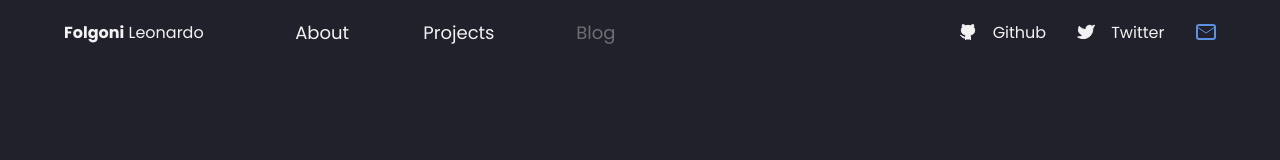
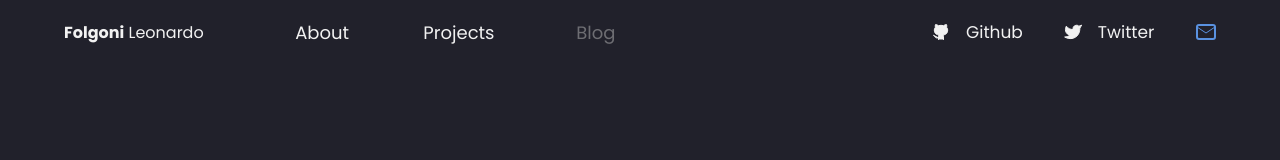
Before and after one commit to f0lg0/portfolio, a Next.js app: page / in a window 1280 px wide. Shown: the top 160 px of the page. Built offline with nearby package versions, Linux system fonts and the light colour scheme.

Commit message:
edit: navbar desktop style fix

```diff
--- a/styles/Navbar.Desktop.module.css
+++ b/styles/Navbar.Desktop.module.css
@@ -59,7 +59,8 @@
 }
 
 @media only screen and (max-width: 950px) {
-    .links a {
+    .links a,
+    .social .name a {
         font-size: 16px;
     }
 }
@@ -100,7 +101,7 @@
     align-items: center;
     flex: 0.2;
     text-align: center;
-    margin-right: 30px;
+    margin-right: 40px;
     flex-grow: 1;
 }
 
@@ -117,10 +118,19 @@
 .social .name a {
     text-decoration: none;
     color: var(--main-font-color);
+    font-size: 17px;
 }
 .social .name a:hover {
     color: var(--accent-color);
     transition: 0.3s;
+}
+@media only screen and (max-width: 950px) {
+    .social {
+        margin-right: 30px;
+    }
+    .social .name a {
+        font-size: 16px;
+    }
 }
 .email {
     display: flex;
```
